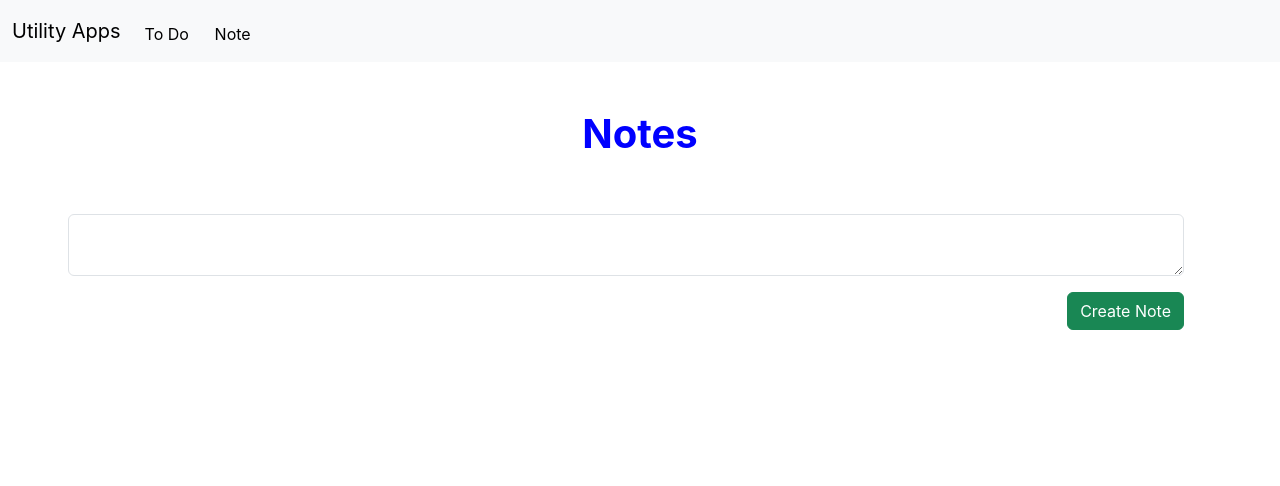
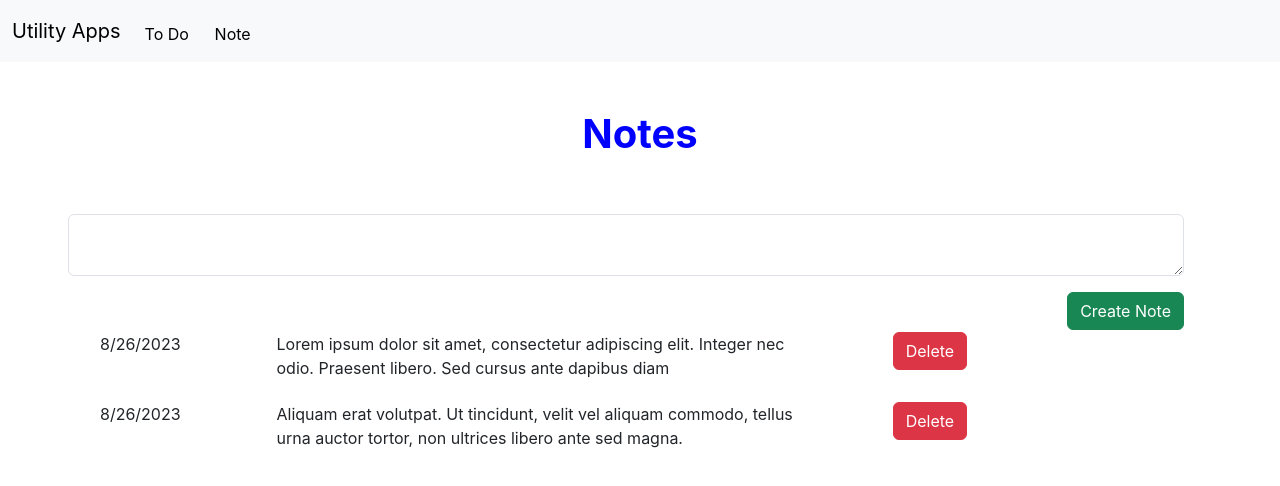
Before and after one commit to cheshta0112/TaskKeeper, a React (Create React App) app: page /notes in a window 1280 px wide. Shown: the top 486 px of the page. Built offline with nearby package versions, Linux system fonts and the light colour scheme.

Commit message:
updating notes with redux

```diff
--- a/src/components/NoteForm/NoteForm.js
+++ b/src/components/NoteForm/NoteForm.js
@@ -1,12 +1,15 @@
 import { useState } from "react";
 import "./NoteForm.css";
+import { useDispatch } from "react-redux";
+import { addNote } from "../../redux/actions/noteActions";
 
-function NoteForm({ onCreateNote }) {
-  const [NoteText, setNoteText] = useState("");
+function NoteForm() {
+  const [noteText, setNoteText] = useState("");
+  const dispatch = useDispatch();
 
   const handleSubmit = (e) => {
     e.preventDefault();
-    onCreateNote(NoteText);
+    dispatch(addNote(noteText));
     setNoteText("");
   };
 
@@ -16,7 +19,7 @@ function NoteForm({ onCreateNote }) {
         <textarea
           type="text"
           className="form-control mb-3"
-          value={NoteText}
+          value={noteText}
           onChange={(e) => setNoteText(e.target.value)}
         />
         <button className="btn btn-success float-end" type="submit">
--- a/src/components/NoteList/NoteList.js
+++ b/src/components/NoteList/NoteList.js
@@ -1,7 +1,11 @@
 import "./NoteList.css";
+import { useSelector, useDispatch } from "react-redux";
+import { deleteNote } from "../../redux/actions/noteActions";
 
 function NoteList() {
-  const notes = [];
+  const notes = useSelector((state) => state.noteReducer.notes);
+  const dispatch = useDispatch();
+
   return (
     <div className="container">
       <ul>
@@ -9,7 +13,12 @@ function NoteList() {
           <li>
             <p>{note.createdOn.toLocaleDateString()}</p>
             <p className="note-content">{note.text}</p>
-            <button className="btn btn-danger">Delete</button>
+            <button
+              className="btn btn-danger"
+              onClick={() => dispatch(deleteNote(index))}
+            >
+              Delete
+            </button>
           </li>
         ))}
       </ul>
--- a/src/components/ToDoList/ToDoList.js
+++ b/src/components/ToDoList/ToDoList.js
@@ -4,7 +4,7 @@ import { toggleTodo } from "../../redux/actions/todoActions";
 import "./ToDoList.css";
 
 function ToDoList() {
-  const todos = useSelector((state) => state.todos);
+  const todos = useSelector((state) => state.todoReducer.todos);
   const disptach = useDispatch();
   // const todos= store.getState().todos;
 
--- a/src/redux/reducers/noteReducer.js
+++ b/src/redux/reducers/noteReducer.js
@@ -30,7 +30,7 @@ export function noteReducer(state = initialState, action) {
       state.notes.splice(action.index, 1);
       return {
         ...state,
-        notes: state.notes,
+        notes: [...state.notes],
       };
     default:
       return state;
--- a/src/redux/store.js
+++ b/src/redux/store.js
@@ -6,8 +6,8 @@ import { noteReducer } from "./reducers/noteReducer";
 import { todoReducer } from "./reducers/todoReducer";
 
 const result = combineReducers({
-  todos: todoReducer,
-  notes: noteReducer,
+  todoReducer,
+  noteReducer,
 });
 
 export const store = redux.createStore(result);
```
